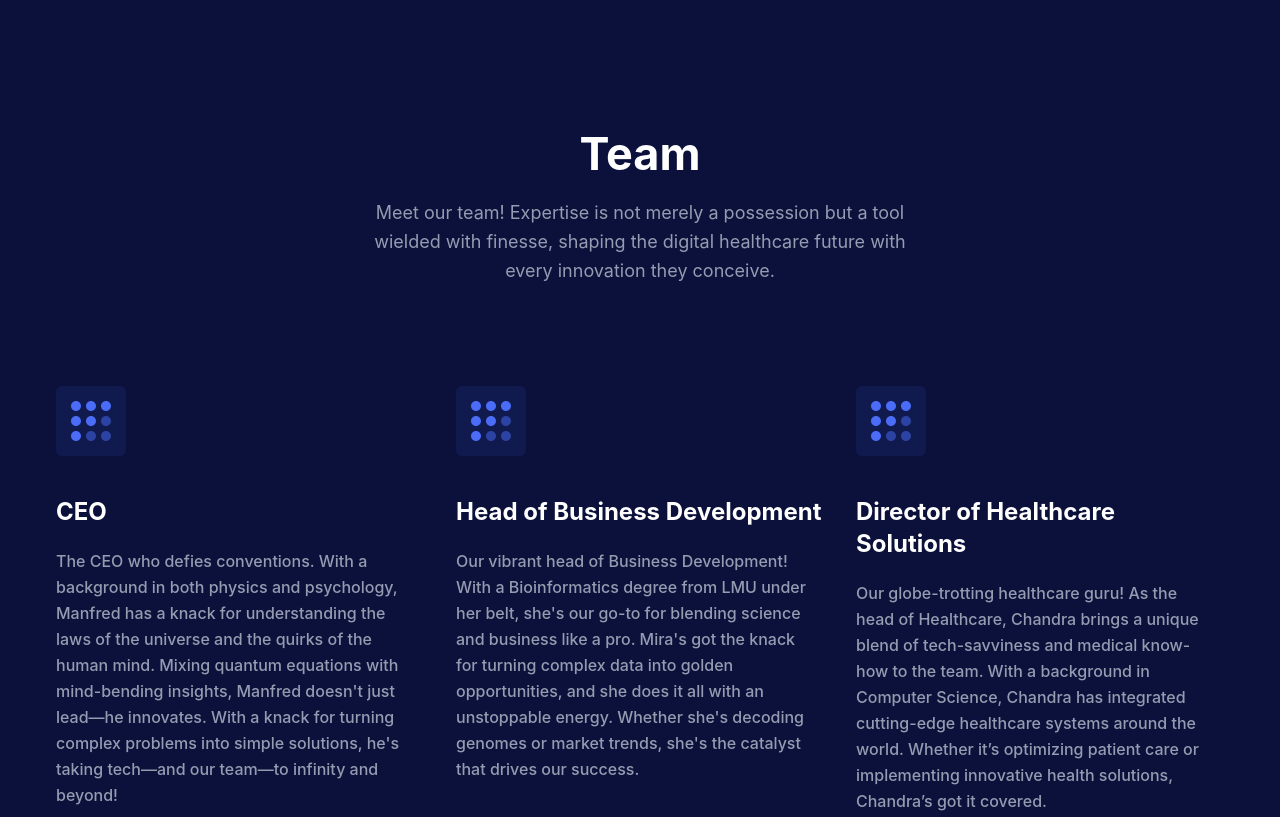
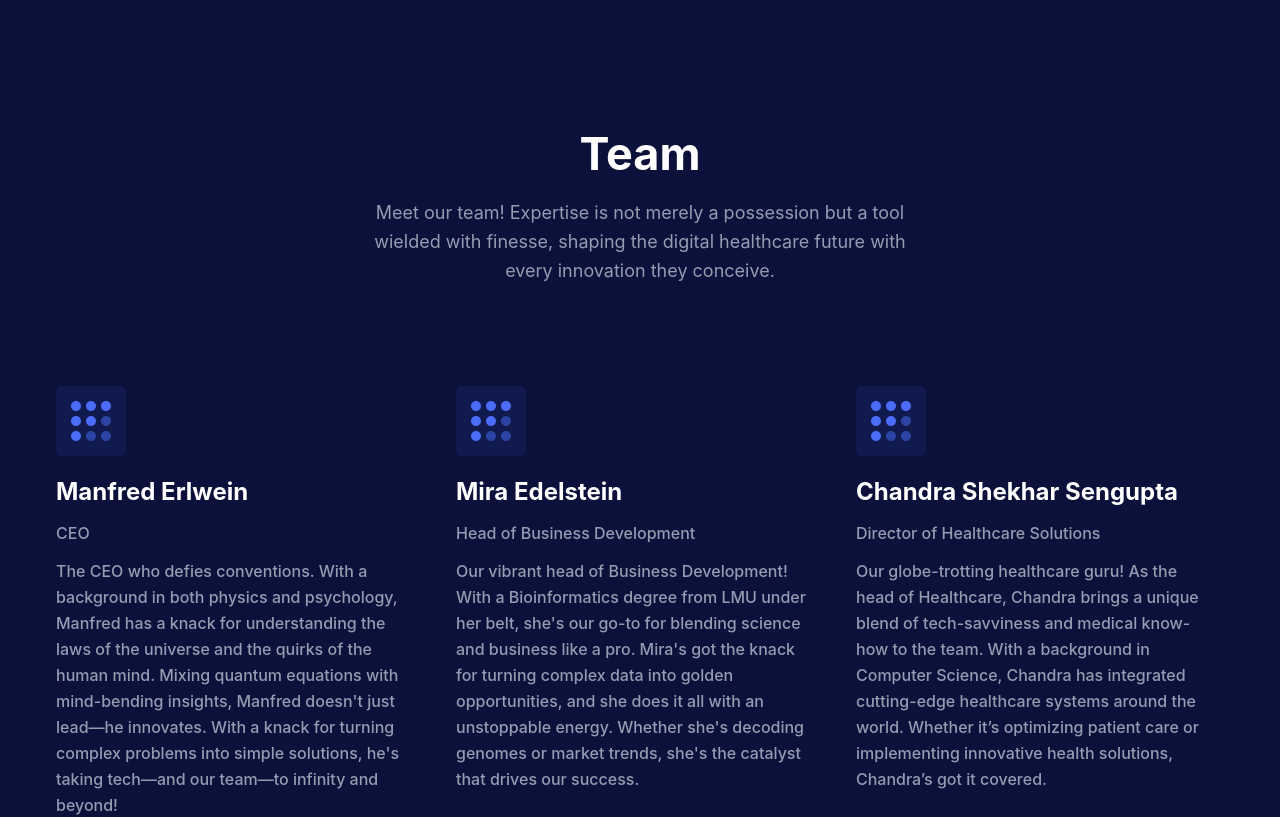
Before and after one commit to aseno-gmbh/aseno-gmbh.github.io, a Next.js app: page / in a window 1280 px wide. Shown: the part 1680-2497 px from the top of the page. Built offline with nearby package versions, Linux system fonts and the light colour scheme.

Commit message:
names in team component visible again

```diff
--- /dev/null
+++ b/components/Team/SingleMember.jsx
@@ -0,0 +1,23 @@
+const SingleMember = ({ member }) => {
+  const { icon, name, title, paragraph } = member;
+  return (
+    <div className="w-full">
+      <div className="wow fadeInUp" data-wow-delay=".15s">
+        <div className="mb-5 flex h-[70px] w-[70px] items-center justify-center rounded-md bg-primary bg-opacity-10 text-primary">
+          {icon}
+        </div>
+        <h3 className="mb-3 text-xl font-bold text-black dark:text-white sm:text-2xl lg:text-xl xl:text-2xl">
+          {name}
+        </h3>
+        <p className="mb-3 pr-[12px] text-base font-medium leading-relaxed text-body-color">
+          {title}
+        </p>
+        <p className="pr-[10px] text-base font-medium leading-relaxed text-body-color">
+          {paragraph}
+        </p>
+      </div>
+    </div>
+  );
+};
+
+export default SingleMember;
--- a/components/Team/index.jsx
+++ b/components/Team/index.jsx
@@ -1,13 +1,29 @@
-import Features from "../Features";
+import SectionTitle from "@/components/Common/SectionTitle";
 import teamData from "./TeamData";
+import SingleMember from "./SingleMember";
 
 const Team = () => {
   return (
-      <Features
-          title={"Team"}
-          paragraph={"Meet our team! Expertise is not merely a possession but a tool wielded with finesse, shaping the digital healthcare future with every innovation they conceive."}
-          featuresData={teamData}
-      />
+    <>
+    <section
+      id="Team"
+      className="bg-primary/[.03] py-16 md:py-20 lg:py-28"
+    >
+      <div className="container">
+        <SectionTitle
+          title="Team"
+          paragraph="Meet our team! Expertise is not merely a possession but a tool wielded with finesse, shaping the digital healthcare future with every innovation they conceive."
+          center
+        />
+
+        <div className="grid grid-cols-1 gap-x-8 gap-y-14 md:grid-cols-2 lg:grid-cols-3">
+          {teamData.map((member) => (
+            <SingleMember key={member.id} member={member} />
+          ))}
+        </div>
+      </div>
+    </section>
+  </>
   );
 };
 
```
